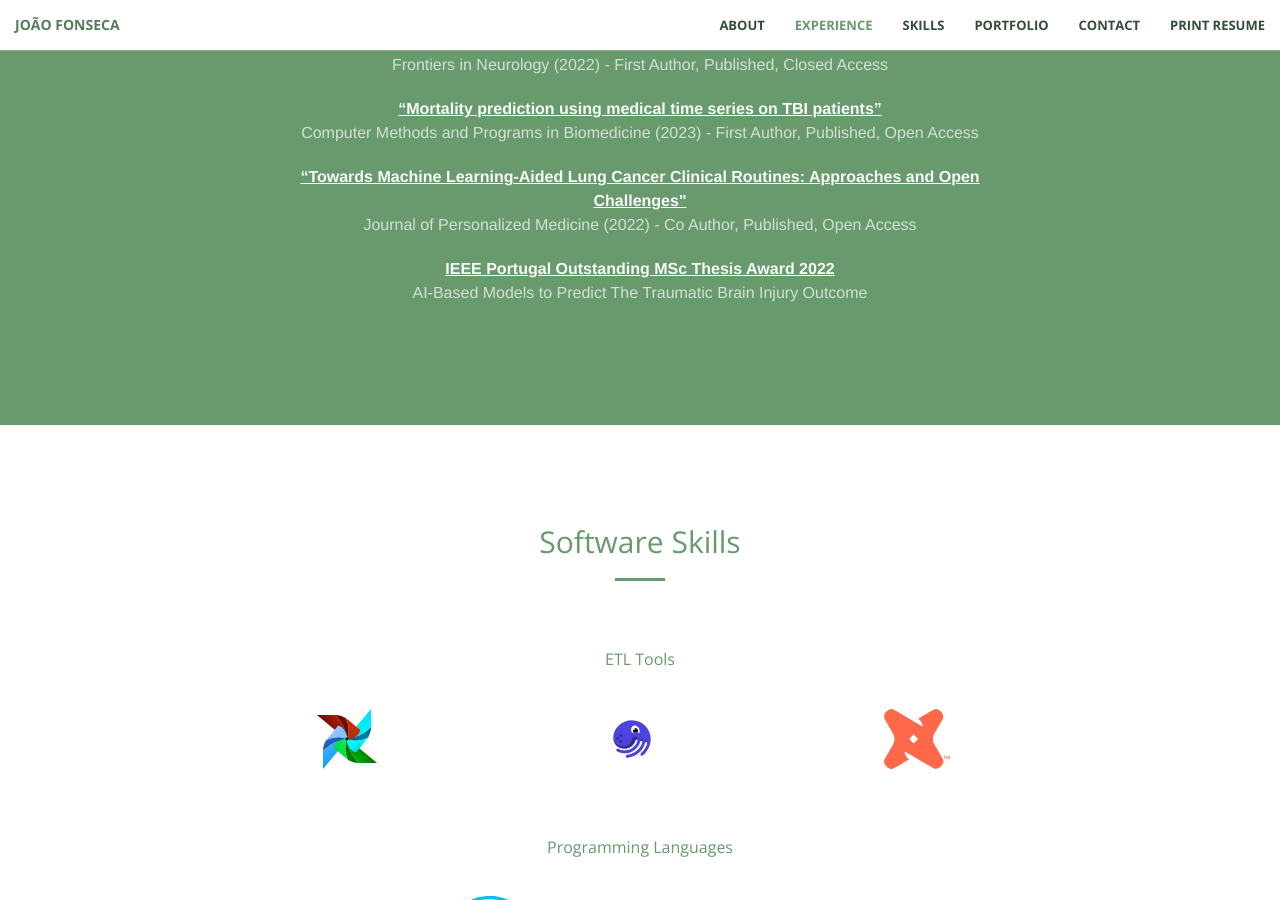
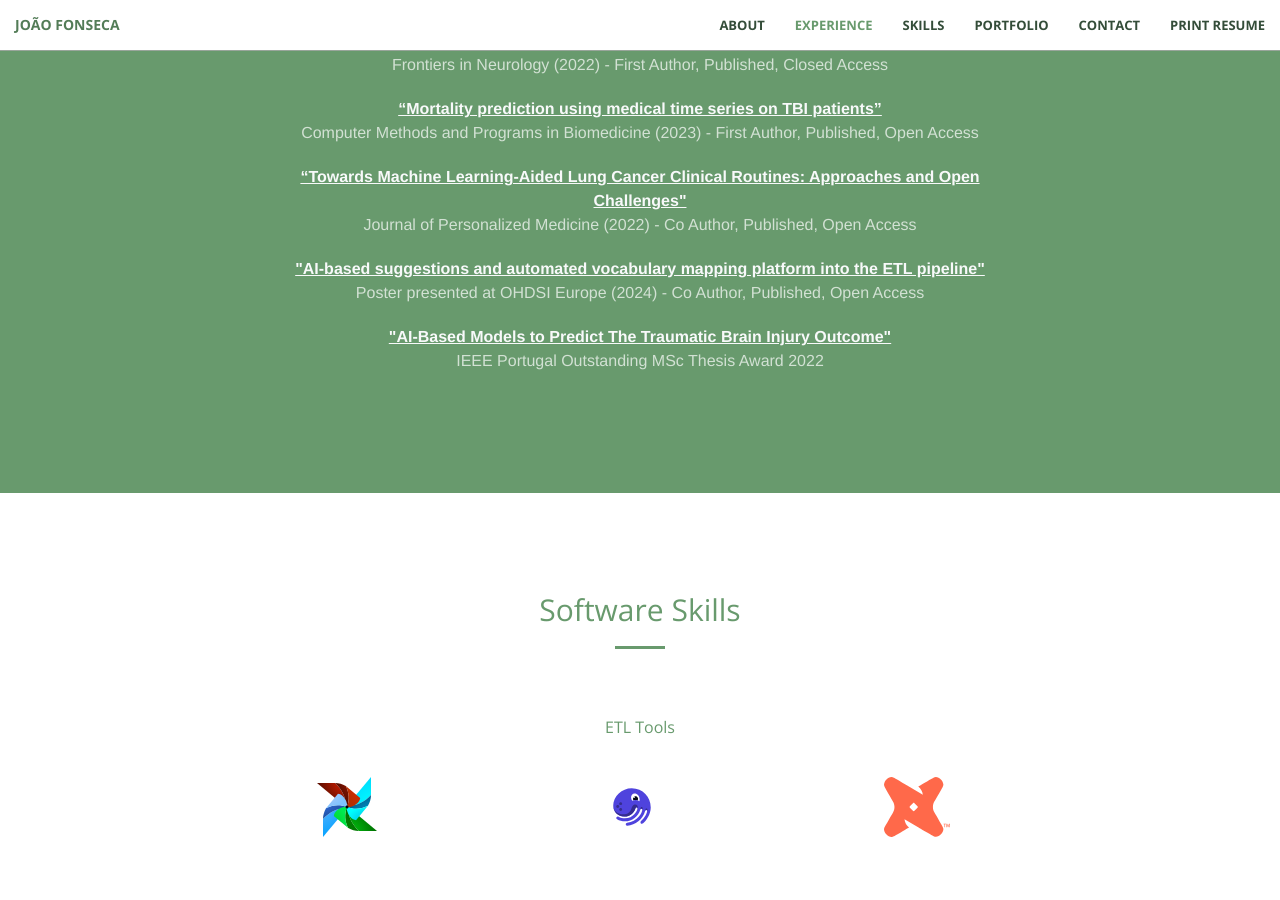
Before and after one commit to joaofonseca9/personal_website, a Jekyll site: the page built from index.html, in a window 1280 px wide and 900 px high, scrolled down 3094 px. Built offline with Jekyll 4.4.1, drawn with Linux system fonts in a browser that asks for light colours.

Commit message:
feat: add ohdsi poster

```diff
--- a/_includes/publications.html
+++ b/_includes/publications.html
@@ -33,9 +33,14 @@
                         Journal of Personalized Medicine (2022) - Co Author, Published, Open Access
                     </p>
                     <p>
-                        <strong><a href="https://ieee-pt.org/2022/11/25/ieee-portugal-outstanding-msc-awards-2022/" target="_blank">IEEE Portugal Outstanding MSc Thesis Award 2022</a></strong>
+                        <strong><a href="https://www.ohdsi-europe.org/images/symposium-2024/Posters/Poster%20OHDIS%20-%20Madalena%20Placido.pdf" target="_blank">"AI-based suggestions and automated vocabulary mapping platform into the ETL pipeline"</a></strong>
                         <br>
-                        AI-Based Models to Predict The Traumatic Brain Injury Outcome
+                        Poster presented at OHDSI Europe (2024) - Co Author, Published, Open Access
+                    </p>
+                    <p>
+                        <strong><a href="https://ieee-pt.org/2022/11/25/ieee-portugal-outstanding-msc-awards-2022/" target="_blank">"AI-Based Models to Predict The Traumatic Brain Injury Outcome"</a></strong>
+                        <br>
+                        IEEE Portugal Outstanding MSc Thesis Award 2022
                     </p>
                 </ul>
             </div>
```
